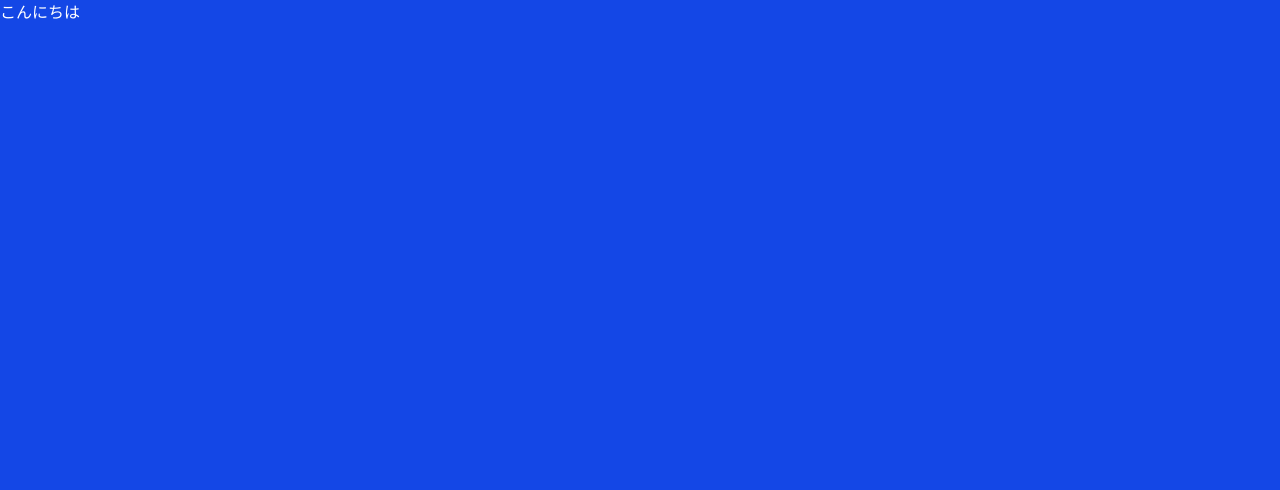
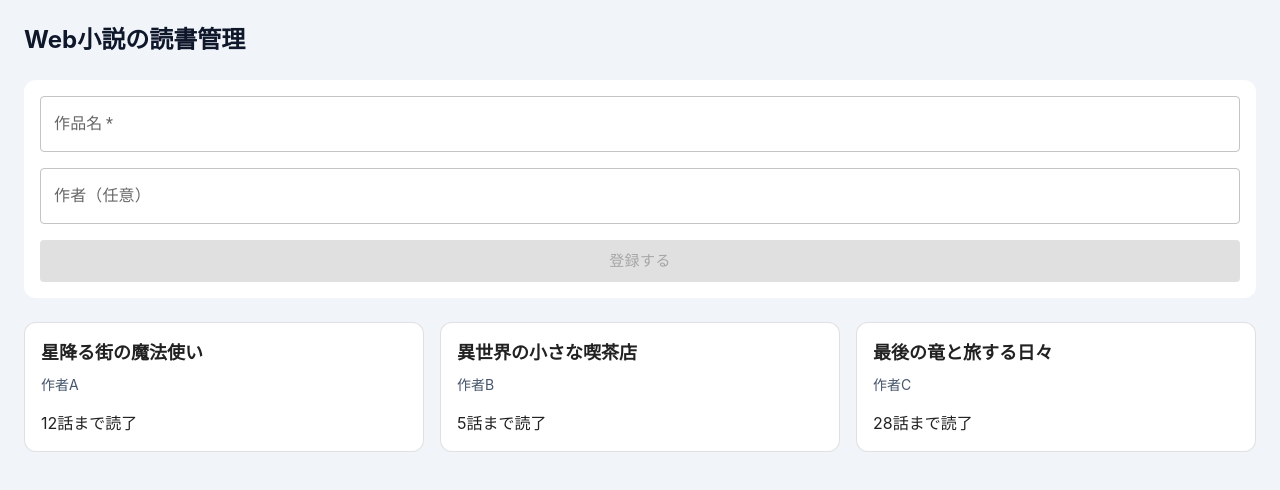
Before and after one commit to Nono-09/mui-practice, a React (Vite) app: page / in a window 1280 px wide. Shown: the top 490 px of the page. Built offline with nearby package versions, Linux system fonts and the light colour scheme.

Commit message:
MUIで作品一覧と登録フォームを追加

```diff
--- a/package.json
+++ b/package.json
@@ -10,6 +10,9 @@
     "preview": "vite preview"
   },
   "dependencies": {
+    "@emotion/react": "^11.14.0",
+    "@emotion/styled": "^11.14.1",
+    "@mui/material": "^9.5.0",
     "@tailwindcss/vite": "^4.3.3",
     "react": "^19.2.8",
     "react-dom": "^19.2.8",
--- a/src/App.tsx
+++ b/src/App.tsx
@@ -1,9 +1,93 @@
+import Card from '@mui/material/Card'
+import { useState } from 'react'
+import TextField from '@mui/material/TextField'
+import Button from '@mui/material/Button'
+
 function App() {
+  const [novels, setNovels] = useState<Novel[]>(initialNovels)
+  const [title, setTitle] = useState('')
+  const [author, setAuthor] = useState('')
+
+  function addNovel() {
+    const trimmedTitle = title.trim()
+    if (!trimmedTitle) return
+
+    setNovels((current) => [
+      ...current,
+      {
+        id: Math.max(0, ...current.map((novel) => novel.id)) + 1,
+        title: trimmedTitle,
+        author: author.trim() || '作者未入力',
+        readEpisode: 0,
+      },
+    ])
+
+    setTitle('')
+    setAuthor('')
+  }
   return (
-    <div className="bg-blue-700 text-white h-screen">
-      こんにちは
+    <div className="min-h-screen bg-slate-100 p-6 font-sans text-slate-900">
+    <h1 className="mb-6 text-2xl font-bold">Web小説の読書管理</h1>
+
+    <form
+    className="mb-6 flex flex-col gap-4 rounded-xl bg-white p-4"
+    onSubmit={(event) => {
+      event.preventDefault()
+      addNovel()
+    }}
+  >
+    <TextField
+      id="novel-title"
+      label="作品名"
+      required
+      fullWidth
+      value={title}
+      onChange={(event) => setTitle(event.target.value)}
+    />
+
+    <TextField
+      id="novel-author"
+      label="作者（任意）"
+      fullWidth
+      value={author}
+      onChange={(event) => setAuthor(event.target.value)}
+    />
+
+    <Button
+      type="submit"
+      variant="contained"
+      size="large"
+      fullWidth
+      disabled={!title.trim()}
+    >
+      登録する
+    </Button>
+  </form>
+
+    <div className="grid gap-4 sm:grid-cols-2 lg:grid-cols-3">
+      {novels.map((novel) => (
+        <Card key={novel.id} variant="outlined" sx={{ p: 2, borderRadius: 3 }}>
+          <h2 className="mb-2 text-lg font-bold">{novel.title}</h2>
+          <p className="text-sm text-slate-600">{novel.author}</p>
+          <p className="mt-4">{novel.readEpisode}話まで読了</p>
+        </Card>
+      ))}
     </div>
+  </div>
   )
 }
 
+type Novel = {
+  id: number
+  title: string
+  author: string
+  readEpisode: number
+}
+
+const initialNovels: Novel[] = [
+  { id: 1, title: '星降る街の魔法使い', author: '作者A', readEpisode: 12 },
+  { id: 2, title: '異世界の小さな喫茶店', author: '作者B', readEpisode: 5 },
+  { id: 3, title: '最後の竜と旅する日々', author: '作者C', readEpisode: 28 },
+]
+
 export default App
```
Also changed, not shown: 1 other file (tests, documents, lock files or other folders).
